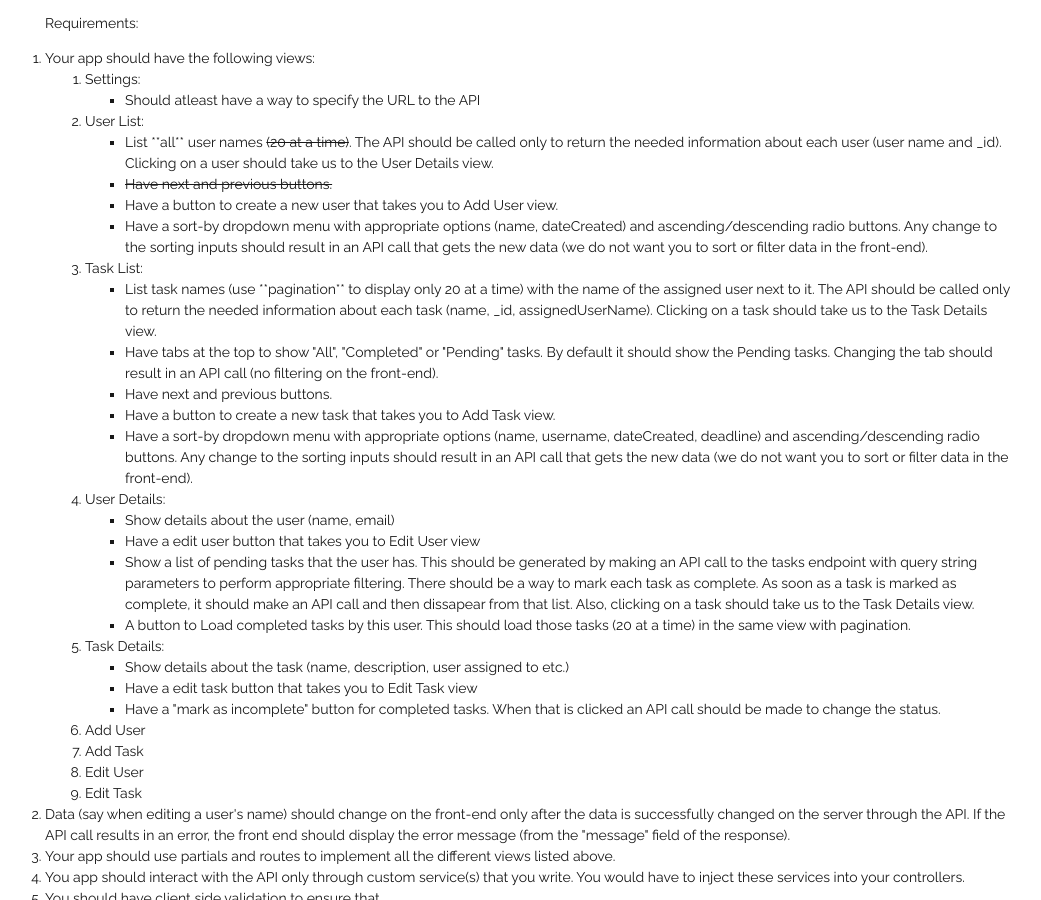
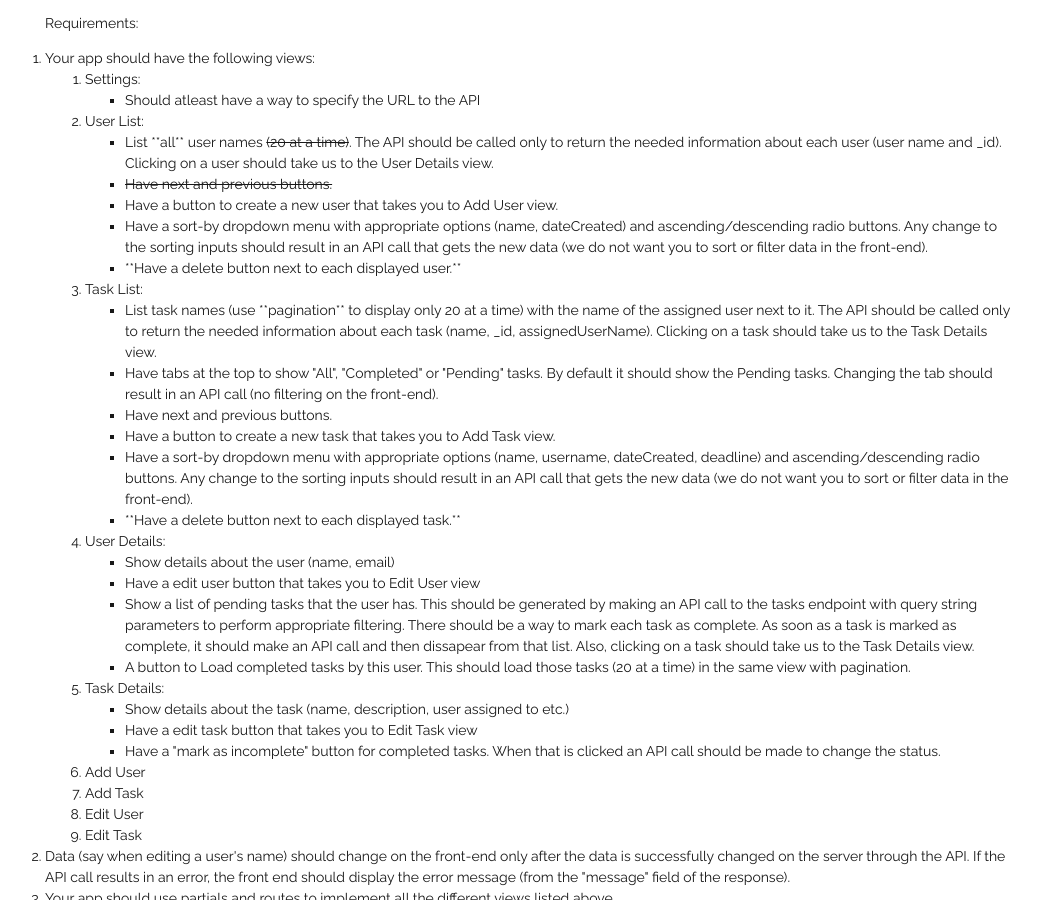
Before and after one commit to biplabdeka/fa2016, a Jekyll site: the page built from _posts/2015-3-17-MP-3.md, in a window 1280 px wide and 900 px high, scrolled down 2800 px. Shown: the whole window, without its empty margins (110-1151 px from the left). Built offline with Jekyll 4.4.1, drawn with Linux system fonts in a browser that asks for light colours; nearby versions of some CDN libraries; Markdown is read by kramdown in place of the engine named in the settings.

Commit message:
added requirement for delete buttons in the user and task lists

```diff
--- a/_posts/2015-3-17-MP-3.md
+++ b/_posts/2015-3-17-MP-3.md
@@ -135,6 +135,7 @@ Requirements:
 	    	<li><del>Have next and previous buttons. </del></li>
 	    	<li>Have a button to create a new user that takes you to Add User view. </li>
 	    	<li>Have a sort-by dropdown menu with appropriate options (name, dateCreated) and ascending/descending radio buttons. Any change to the sorting inputs should result in an API call that gets the new data (we do not want you to sort or filter data in the front-end).</li>
+	    	<li>**Have a delete button next to each displayed user.**</li>
 		</ul>
 	    </li>
 	    <li>
@@ -145,6 +146,7 @@ Requirements:
 	    	<li>Have next and previous buttons. </li>
 	    	<li>Have a button to create a new task that takes you to Add Task view.</li>
 	    	<li>Have a sort-by dropdown menu with appropriate options (name, username, dateCreated, deadline) and ascending/descending radio buttons. Any change to the sorting inputs should result in an API call that gets the new data (we do not want you to sort or filter data in the front-end).</li>
+	    	<li>**Have a delete button next to each displayed task.**</li>
 		</ul>
 	    </li>
 	  <li>
```
